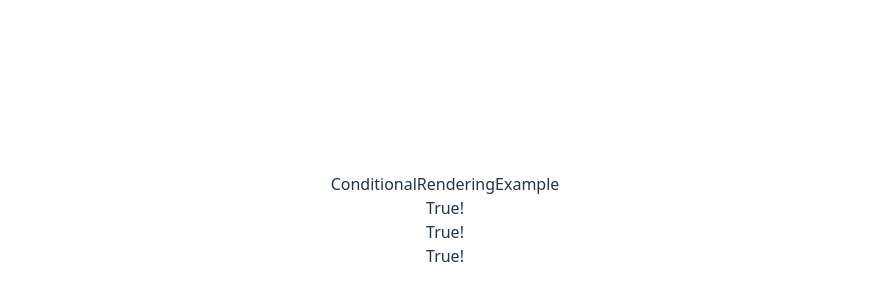
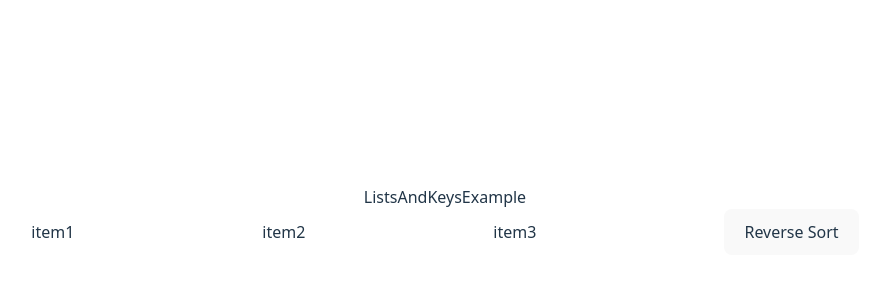
Before and after one commit to 015Bharathi/mern-projects, a React (Vite) app in the folder React/Fundamentals/: page / in a window 1280 px wide. Shown: the part 180-480 px from the top of the page, without its empty margins (195-1065 px from the left). Built offline with nearby package versions, Linux system fonts and the light colour scheme.

Commit message:
React Fundamentals: Lists And Keys

```diff
--- a/React/Fundamentals/src/App.tsx
+++ b/React/Fundamentals/src/App.tsx
@@ -1,10 +1,10 @@
 import "./App.css";
-import ConditionalRenderingExample from "./components/05-Conditional-Rendering/ConditionalRenderingExample";
+import ListsAndKeysExample from "./components/06-Lists-and-keys/ListsAndKeysExample";
 
 function App() {
   return (
     <>
-      <ConditionalRenderingExample />
+      <ListsAndKeysExample />
     </>
   );
 }
--- /dev/null
+++ b/React/Fundamentals/src/components/06-Lists-and-keys/ListsAndKeysExample.tsx
@@ -0,0 +1,42 @@
+import { useState } from "react";
+
+// const array = ["item1", "item2", "item3"];
+type ArrayItem = { id: number; item: string };
+
+const array: ArrayItem[] = [
+  { id: 1, item: "item1" },
+  { id: 2, item: "item2" },
+  { id: 3, item: "item3" },
+];
+
+const ListsAndKeysExample = () => {
+  const [itemList, setItemList] = useState(array);
+
+  function reverseSort() {
+    setItemList([...itemList].reverse());
+  }
+  return (
+    <>
+      <div>ListsAndKeysExample</div>
+      {itemList.map((item) => (
+        <Item key={item.id} item={item.item} />
+      ))}
+
+      <button onClick={reverseSort}>Reverse Sort</button>
+    </>
+  );
+};
+
+export default ListsAndKeysExample;
+
+const Item = ({ item }: { item: string }) => {
+  const [value, setValue] = useState(item);
+
+  return (
+    <input
+      type="text"
+      value={value}
+      onChange={(event) => setValue(event.target.value)}
+    />
+  );
+};
```
